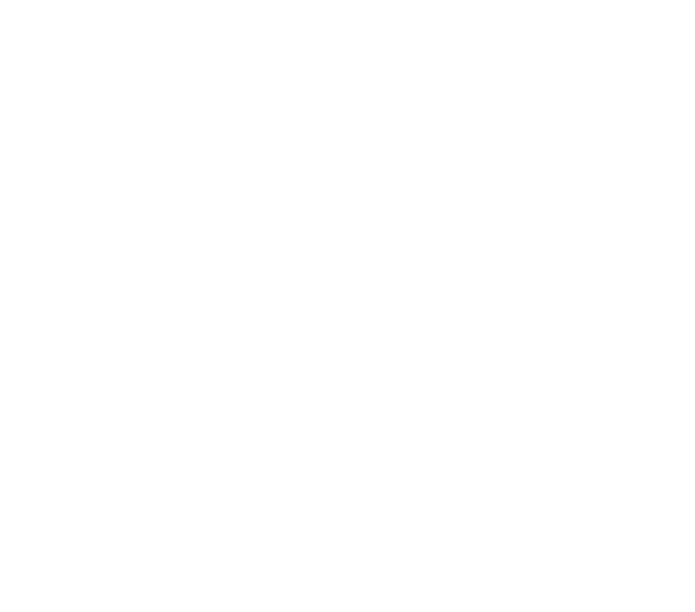
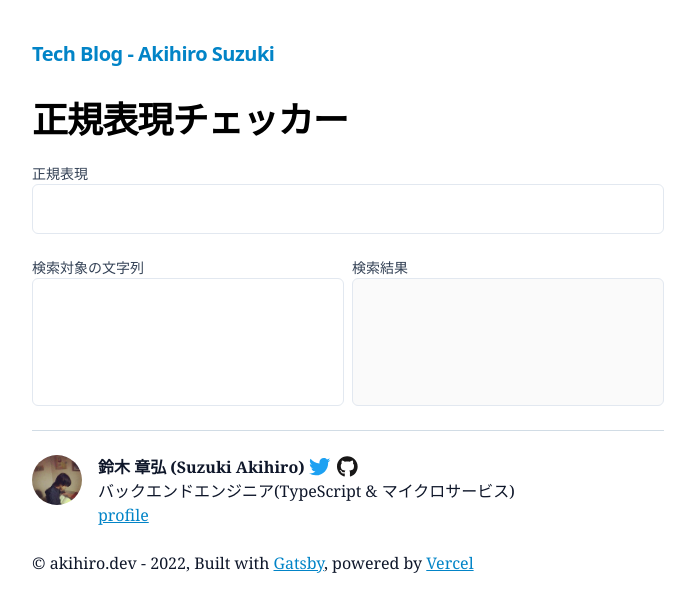
Before and after one commit to akhrszk/blog, a Gatsby site: page /tools/regex in a window 1280 px wide. Before the commit this address had no page. Shown: the whole page, without its empty margins (292-987 px from the left). Built offline with nearby package versions, Linux system fonts and the light colour scheme; Gatsby itself is replaced by a stand-in of ours; a small style sheet from the web is missing.

Commit message:
:sparkles: Add regex checker page

```diff
--- /dev/null
+++ b/src/components/Input.js
@@ -0,0 +1,21 @@
+import * as React from "react"
+
+const Input = props => {
+  const { label, class: additional, ...otherProps } = props
+  return (
+    <label class="block">
+      {label && (
+        <span class="block text-sm font-medium text-slate-700">{label}</span>
+      )}
+      <input
+        class={[
+          "block w-full box-border px-2 py-3 rounded-md border border-slate-200 placeholder-slate-400 contrast-more:border-slate-400 contrast-more:placeholder-slate-500",
+          additional || "",
+        ].join(" ")}
+        {...otherProps}
+      />
+    </label>
+  )
+}
+
+export default Input
--- /dev/null
+++ b/src/components/Textarea.js
@@ -0,0 +1,21 @@
+import * as React from "react"
+
+const Textarea = props => {
+  const { class: additional, label, ...otherProps } = props
+  return (
+    <label class="block">
+      {label && (
+        <span class="block text-sm font-medium text-slate-700">{label}</span>
+      )}
+      <textarea
+        class={[
+          "block w-full resize-none px-2 py-3 rounded-md border border-slate-200 placeholder-slate-400 contrast-more:border-slate-400 contrast-more:placeholder-slate-500",
+          additional || "",
+        ].join(" ")}
+        {...otherProps}
+      />
+    </label>
+  )
+}
+
+export default Textarea
--- a/src/pages/about.js
+++ b/src/pages/about.js
@@ -3,18 +3,17 @@ import { graphql } from "gatsby"
 import Layout from "../components/layout"
 import Seo from "../components/seo"
 
+const title = "About"
+
 const About = ({ data, location }) => {
   const { frontmatter, html, excerpt } = data.markdownRemark
-  const siteTitle = data.site.siteMetadata?.title || `About`
+  const siteTitle = data.site.siteMetadata?.title || title
   return (
     <Layout location={location} title={siteTitle}>
-      <Seo title={frontmatter.title} description={frontmatter.description || excerpt} />
+      <Seo title={title} description={frontmatter.description || excerpt} />
       <article>
         <header>
-          <h1
-            className="text-4xl font-bold my-4"
-            itemProp="headline"
-          >
+          <h1 className="text-4xl font-bold my-4" itemProp="headline">
             {frontmatter.title}
           </h1>
         </header>
--- /dev/null
+++ b/src/pages/tools/regex.js
@@ -0,0 +1,60 @@
+import * as React from "react"
+import { graphql } from "gatsby"
+
+import Bio from "../../components/bio"
+import Layout from "../../components/layout"
+import Seo from "../../components/seo"
+import Divider from "../../components/Divier"
+import Input from "../../components/Input"
+import Textarea from "../../components/Textarea"
+
+const title = "正規表現チェッカー"
+
+const RegexChecker = ({ data, location }) => {
+  const siteTitle = data.site.siteMetadata?.title || title
+  return (
+    <Layout location={location} title={siteTitle}>
+      <Seo title={title} />
+      <article
+        className="blog-post"
+        itemScope
+        itemType="http://schema.org/Article"
+      >
+        <header>
+          <h1 className="text-4xl font-bold my-4" itemProp="headline">
+            {title}
+          </h1>
+        </header>
+        <section class="my-6">
+          <div class="grid grid-flow-row-dense grid-cols-2 gap-x-2 gap-y-6">
+            <div class="col-span-2">
+              <Input label="正規表現" />
+            </div>
+            <div>
+              <Textarea label="検索対象の文字列" class="h-32" />
+            </div>
+            <div>
+              <Textarea label="検索結果" class="h-32" disabled />
+            </div>
+          </div>
+        </section>
+      </article>
+      <Divider />
+      <footer className="py-6">
+        <Bio />
+      </footer>
+    </Layout>
+  )
+}
+
+export default RegexChecker
+
+export const pageQuery = graphql`
+  query {
+    site {
+      siteMetadata {
+        title
+      }
+    }
+  }
+`
```
